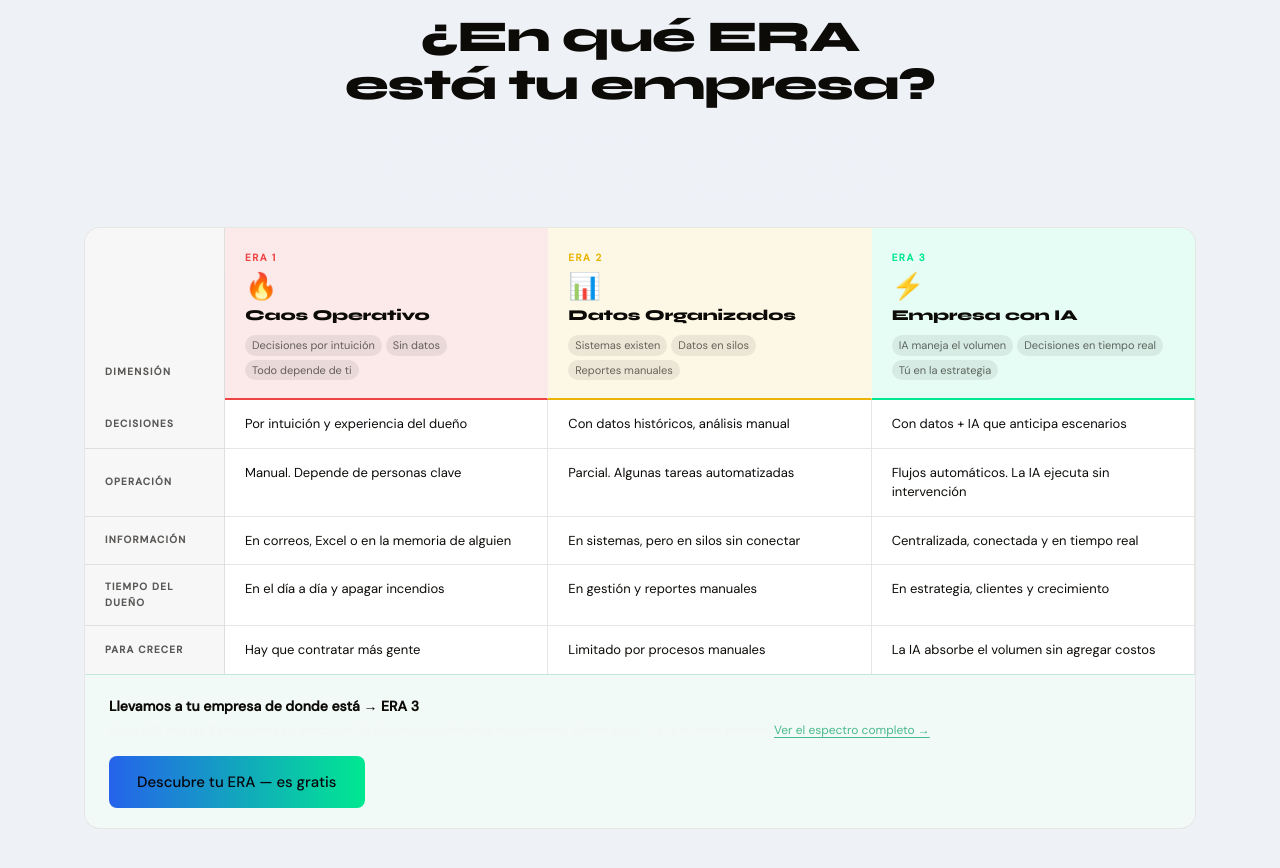
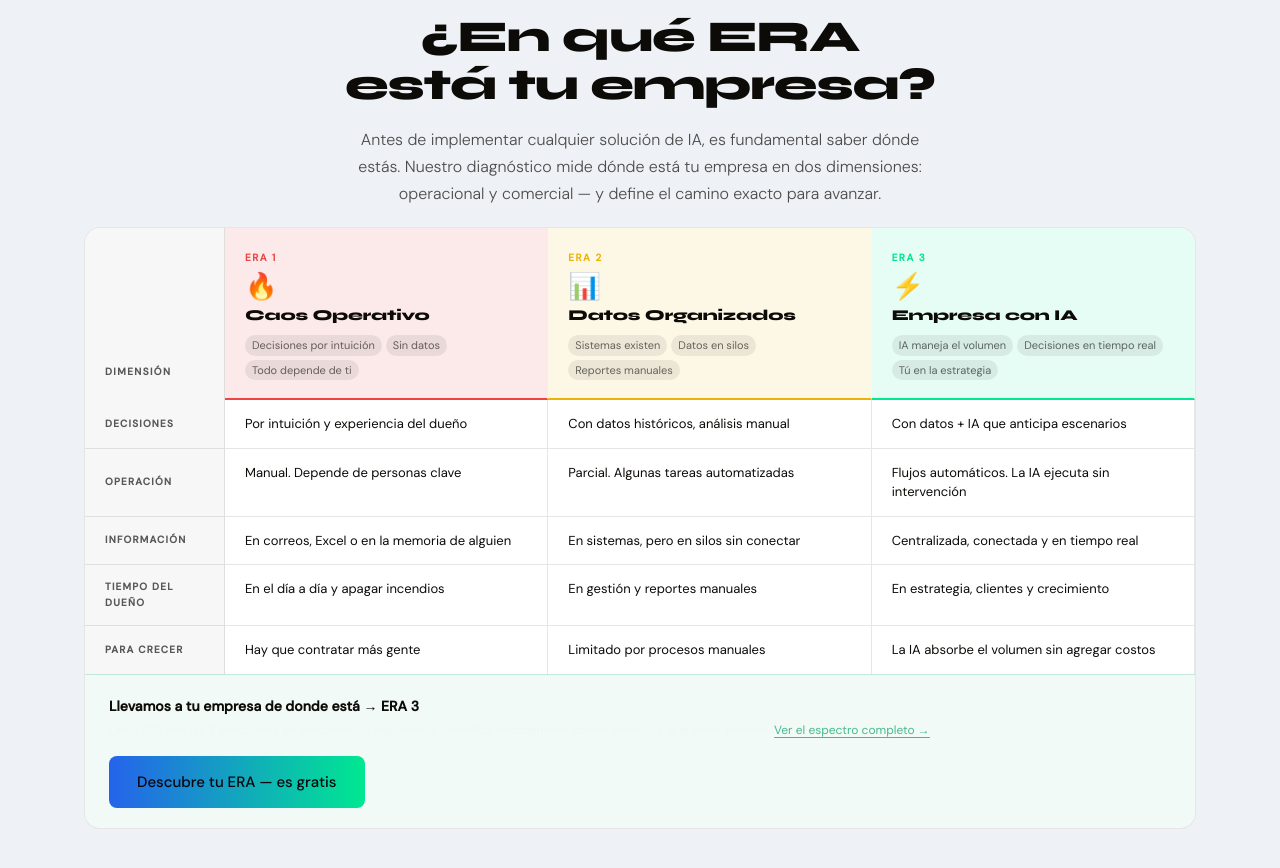
Before and after one commit to ggompertz/3gi-web, an Astro site: page / in a window 1280 px wide. Shown: the part 1507-2375 px from the top of the page. Built offline with nearby package versions, Linux system fonts and the light colour scheme; Astro itself is replaced by a stand-in of ours.

Commit message:
fix: color inline del párrafo eras-sub — blanco invisible a oscuro legible en section-light

```diff
--- a/src/pages/index.astro
+++ b/src/pages/index.astro
@@ -83,7 +83,7 @@ import Layout from '../layouts/Layout.astro';
     <div style="text-align:center; margin-bottom:20px;">
       <div class="section-tag" data-i18n="eras-tag">El punto de partida</div>
       <h2 class="section-title" data-i18n="eras-title">¿En qué ERA<br>está tu empresa?</h2>
-      <p style="font-size:16px; font-weight:300; color:rgba(238,241,246,0.6); line-height:1.7; margin-top:16px; max-width:600px; margin-left:auto; margin-right:auto;" data-i18n="eras-sub">
+      <p style="font-size:16px; font-weight:300; color:rgba(13,11,8,0.72); line-height:1.7; margin-top:16px; max-width:600px; margin-left:auto; margin-right:auto;" data-i18n="eras-sub">
         Antes de implementar cualquier solución de IA, hay que saber dónde estás.
         Nuestro Test ERA mide tu empresa en dos dimensiones — operacional y comercial — y define el camino para avanzar.
       </p>
```
